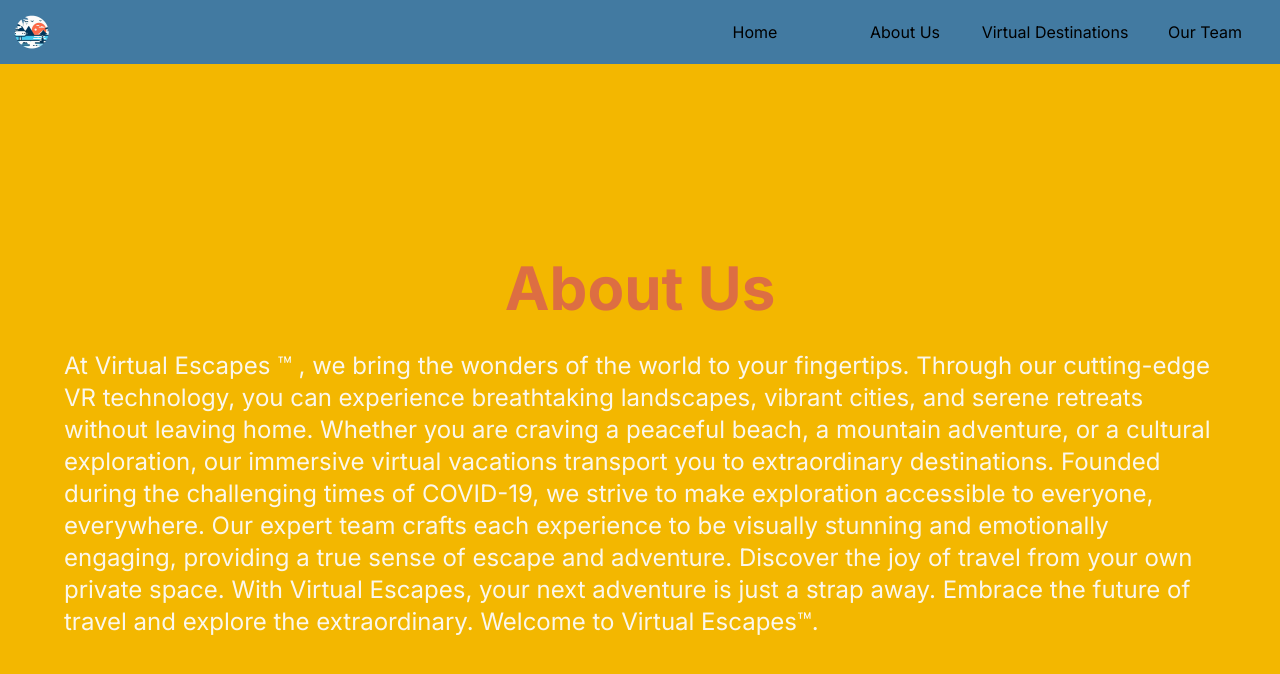
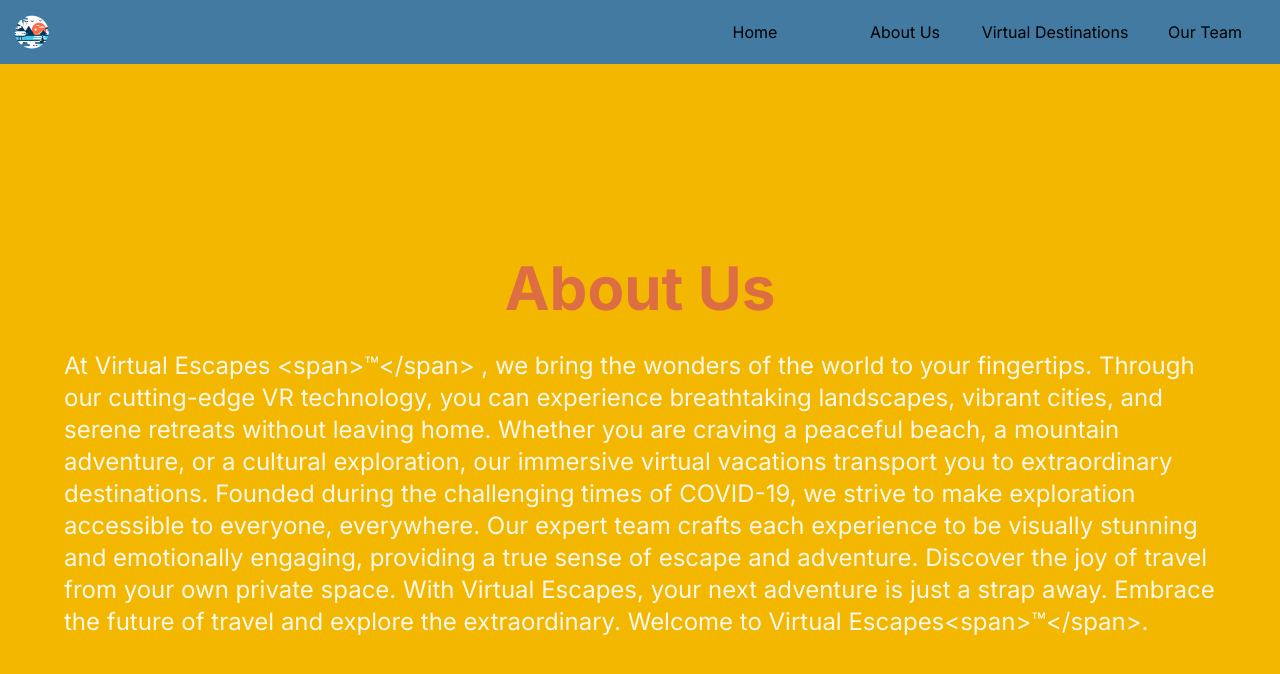
Before and after one commit to shadrach77/virtual-reality-vacaton, a Next.js app: page /about-us in a window 1280 px wide. Shown: the top 674 px of the page. Built offline with nearby package versions, Linux system fonts and the light colour scheme.

Commit message:
testing2

```diff
--- a/src/app/(main)/about-us/page.tsx
+++ b/src/app/(main)/about-us/page.tsx
@@ -4,8 +4,8 @@ function AboutUs() {
   return (
     <div className="h-auto min-h-screen w-screen bg-[#f3b700] flex justify-center items-center flex-col">
       <h1 className="text-6xl text-[#dd6e42] px-16 py-8 font-bold">About Us</h1>
-      <div className="text-2xl text-[#fbf7ec] px-16 pb-16">
-        At Virtual Escapes <span>™</span> , we bring the wonders of the world to
+      <p className="text-2xl text-[#fbf7ec] px-16 pb-16">
+        {`At Virtual Escapes <span>™</span> , we bring the wonders of the world to
         your fingertips. Through our cutting-edge VR technology, you can
         experience breathtaking landscapes, vibrant cities, and serene retreats
         without leaving home. Whether you are craving a peaceful beach, a
@@ -17,8 +17,8 @@ function AboutUs() {
         true sense of escape and adventure. Discover the joy of travel from your
         own private space. With Virtual Escapes, your next adventure is just a
         strap away. Embrace the future of travel and explore the extraordinary.
-        Welcome to Virtual Escapes<span>™</span>.
-      </div>
+        Welcome to Virtual Escapes<span>™</span>.`}
+      </p>
     </div>
   );
 }
```
